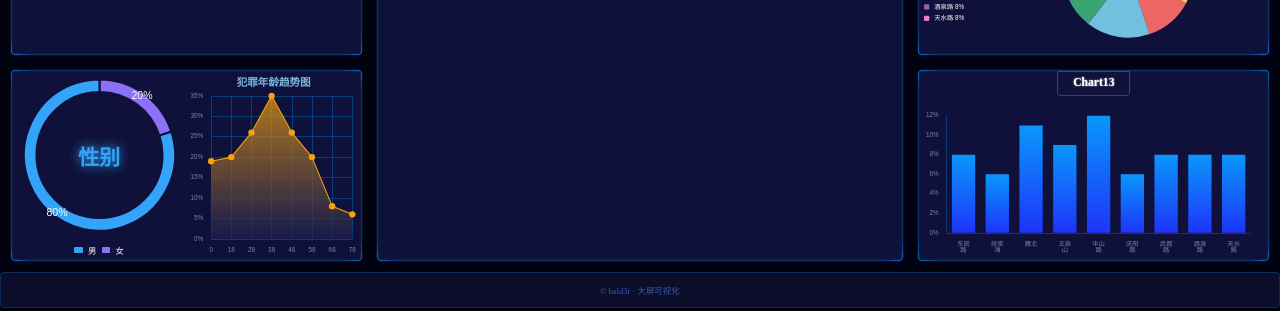
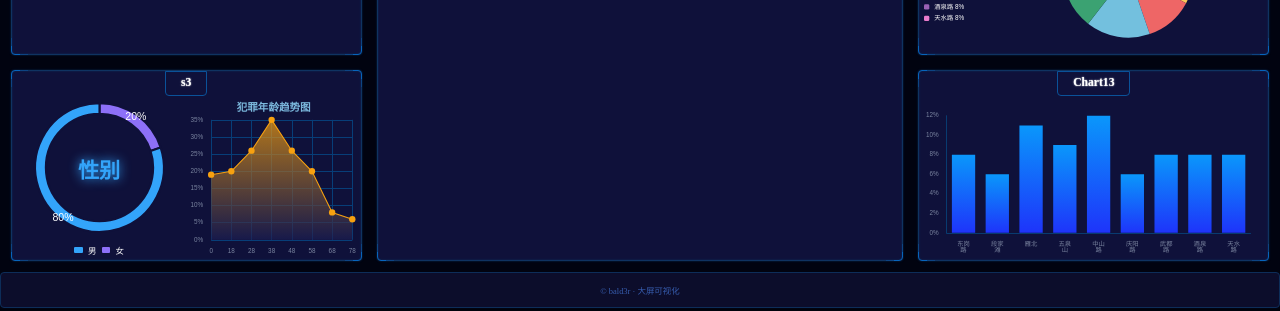
Before and after one commit to baIder/react-visualization, a React (Create React App) app: page /#/ in a window 1280 px wide. Shown: the part 451-762 px from the top of the page. Built offline with nearby package versions, Linux system fonts and the light colour scheme.

Commit message:
调整section3样式

```diff
--- a/src/pages/Home.tsx
+++ b/src/pages/Home.tsx
@@ -29,7 +29,12 @@
           <section className="bordered section1"><Chart2/></section>
           <section className="bordered section2"><Chart3/></section>
           <section className="bordered section3">
-            <Chart7/> <Chart9/>
+            <div className="section3Wrapper">
+              <h2>s3</h2>
+              <div className="chartWrapper">
+                <Chart7/> <Chart9/>
+              </div>
+            </div>
           </section>
           <section className="bordered section4">
           </section>
--- a/src/style/Home.scss
+++ b/src/style/Home.scss
@@ -125,10 +125,24 @@
     > .section3 {
       grid-area: box3;
       display: flex;
+      flex-direction: column;
+      justify-content: space-between;
+
+      > .section3Wrapper {
+        > .chartWrapper {
+          display: flex;
           flex-direction: row;
           justify-content: space-between;
+          width: 100%;
+          height: 100%;
 
-      > div {
+          > .age {
+            display: flex;
+            flex-direction: column;
+            justify-content: space-between;
+            height: 100%;
+            width: 100%;
+
             > .legend {
               @extend %legend;
 
@@ -144,9 +158,12 @@
             > .chart {
               position: relative;
               display: flex;
+              width: 100%;
+              height: 100%;
 
               > .main {
                 flex: 1;
+                width: 100%;
               }
 
               > .text {
@@ -167,6 +184,11 @@
               margin-top: px(6);
             }
           }
+        }
+
+      }
+
+
     }
 
     > .section4 {
```
Lines whose indentation alone changed are shown as unchanged.
